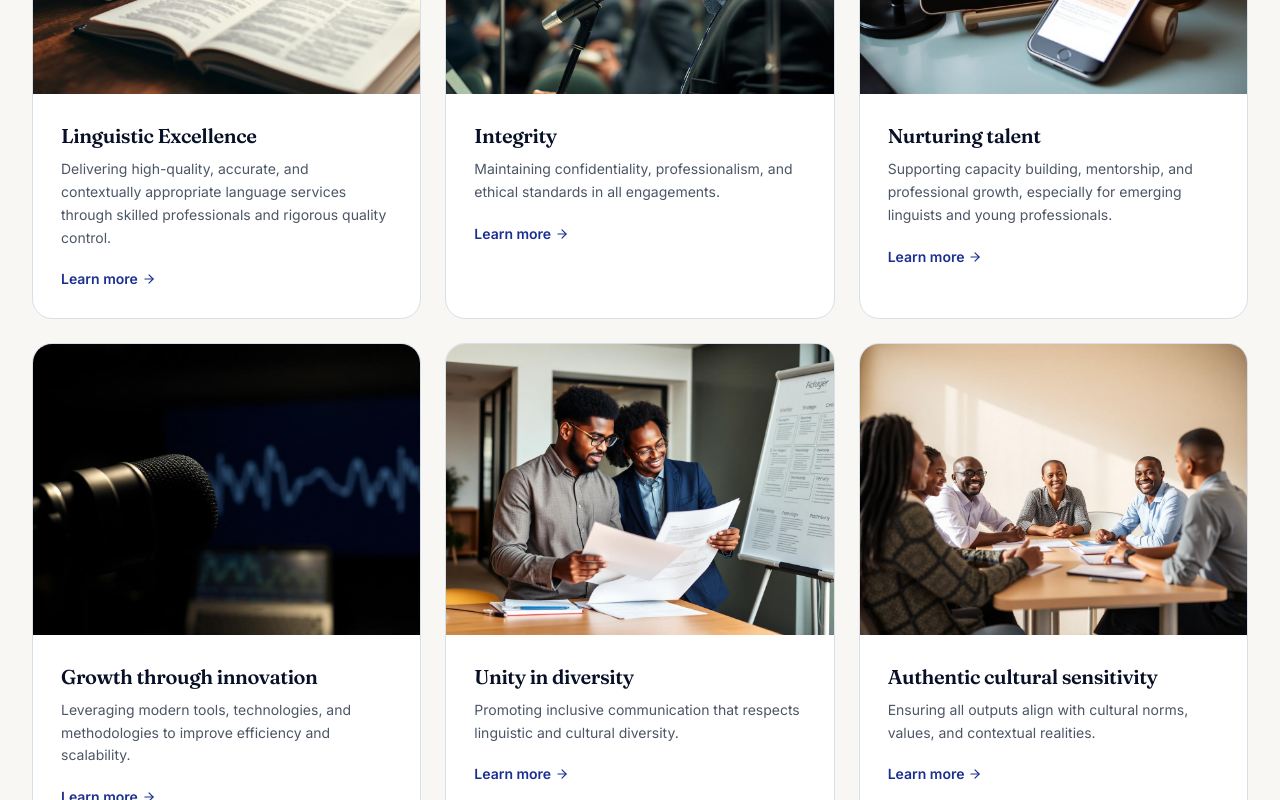
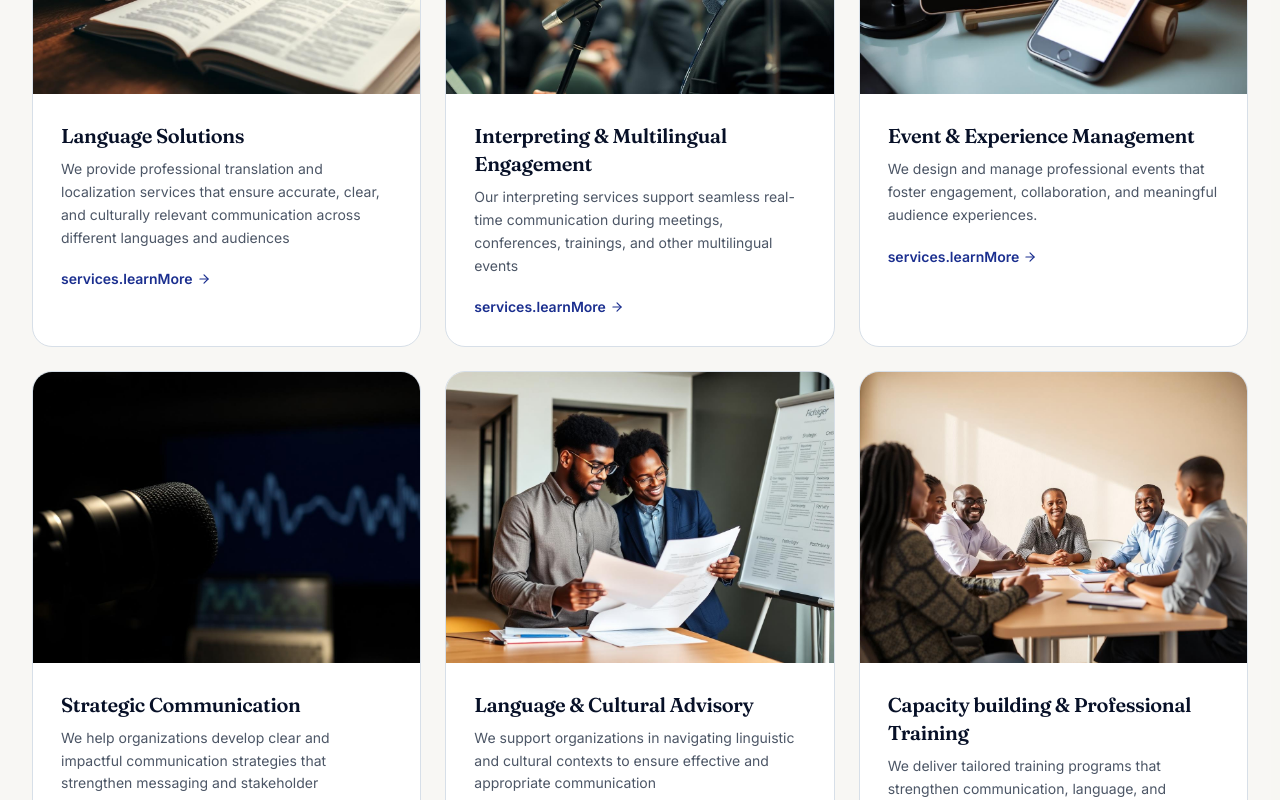
Before and after one commit to kinggiddy1/lingualhive-nextjs, a Next.js app: page / in a window 1280 px wide. Shown: the part 2380-3180 px from the top of the page. Built offline with nearby package versions, Linux system fonts and the light colour scheme.

Commit message:
added translations

```diff
--- a/src/i18n/translations.ts
+++ b/src/i18n/translations.ts
@@ -28,18 +28,18 @@ export const translations: Record<Lang, Dict> = {
     "services.eyebrow": "What we do",
     "services.title": "From translation and interpreting",
     "services.subtitle": "From translation and interpreting to strategic communication, event management, advisory services, and capacity building, we offer practical, client-focused solutions that support clarity, inclusion, and results.",
-    "services.translation.title": "Linguistic Excellence",
-    "services.translation.desc": "Delivering high-quality, accurate, and contextually appropriate language services through skilled professionals and rigorous quality control.",
-    "services.interpretation.title": "Integrity",
-    "services.interpretation.desc": "Maintaining confidentiality, professionalism, and ethical standards in all engagements.",
-    "services.localization.title": "Nurturing talent",
-    "services.localization.desc": "Supporting capacity building, mentorship, and professional growth, especially for emerging linguists and young professionals.",
-    "services.transcription.title": "Growth through innovation",
-    "services.transcription.desc": "Leveraging modern tools, technologies, and methodologies to improve efficiency and scalability.",
-    "services.consultancy.title": "Unity in diversity",
-    "services.consultancy.desc": "Promoting inclusive communication that respects linguistic and cultural diversity.",
-    "services.training.title": "Authentic cultural sensitivity",
-    "services.training.desc": "Ensuring all outputs align with cultural norms, values, and contextual realities.", "services.learnMore": "Learn more",
+    "services.translation.title": "Language Solutions",
+    "services.translation.desc": "We provide professional translation and localization services that ensure accurate, clear, and culturally relevant communication across different languages and audiences",
+    "services.interpretation.title": "Interpreting & Multilingual Engagement",
+    "services.interpretation.desc": "Our interpreting services support seamless real-time communication during meetings, conferences, trainings, and other multilingual events",
+    "services.localization.title": "Event & Experience Management",
+    "services.localization.desc": "We design and manage professional events that foster engagement, collaboration, and meaningful audience experiences.",
+    "services.transcription.title": "Strategic Communication",
+    "services.transcription.desc": "We help organizations develop clear and impactful communication strategies that strengthen messaging and stakeholder engagement",
+    "services.consultancy.title": "Language & Cultural Advisory",
+    "services.consultancy.desc": "We support organizations in navigating linguistic and cultural contexts to ensure effective and appropriate communication",
+    "services.training.title": "Capacity building & Professional Training",
+    "services.training.desc": "We deliver tailored training programs that strengthen communication, language, and professional skills",
 
     "stats.languages": "Languages covered",
     "stats.projects": "Projects delivered",
@@ -102,7 +102,7 @@ export const translations: Record<Lang, Dict> = {
     "contact.hours": "Working hours",
     "contact.hoursValue": "Mon–Fri, 9:00–17:00 GMT +2",
 
-    "footer.tagline": "With care and commitment.",
+    "footer.tagline": "With care and commitment",
     "footer.company": "Company",
     "footer.services": "Services",
     "footer.legal": "Legal",
```
